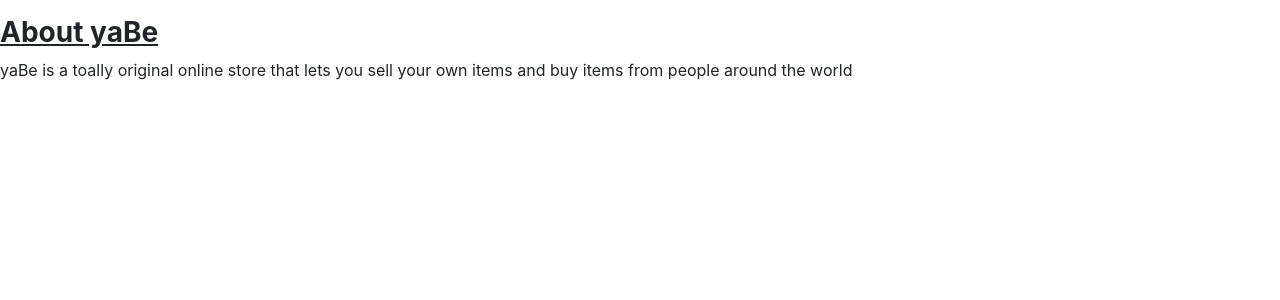
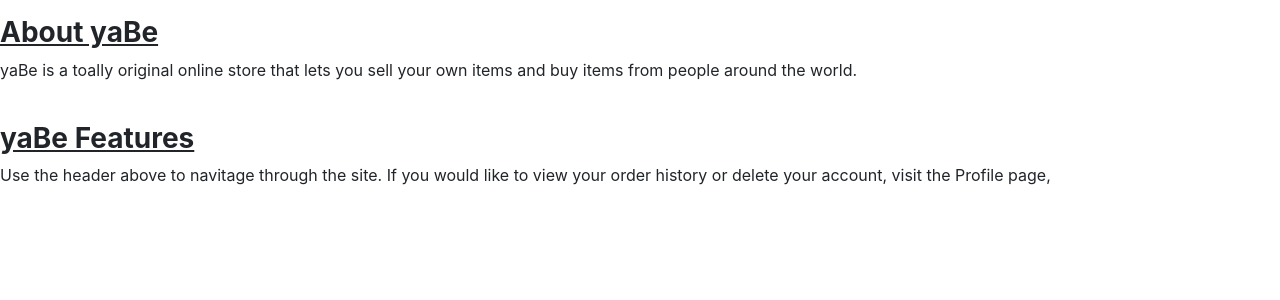
Before and after one commit to JustinYSJSU/cmpe131Project, a Flask app: page /home in a window 1280 px wide. Shown: the part 181-481 px from the top of the page. Run offline with Flask 2, Linux system fonts and the light colour scheme; a user stored in the database is signed in; some libraries are stand-ins or nearby versions.

Commit message:
Added button functionality to create account, view item links

```diff
--- a/app/templates/display_item.html
+++ b/app/templates/display_item.html
@@ -77,7 +77,7 @@
     <p> {{item.name}} for {{"$%.2f"|format(item.price)}} </p>
     <p> Item Description: {{item.description}} </p>
     <p> Seller: {{item.user_seller_name}} </p>
-    <p> <a href={{item.id}}> View Item </a> </p>
+    <p> <a class="btn btn-outline-primary" href={{item.id}} role="button">View> </a> </p>
     <p><b> ------------------------------- </b></p>
     <br>
   {% endfor %}
--- a/app/templates/home.html
+++ b/app/templates/home.html
@@ -1,4 +1,4 @@
-{% block head %}
+
 <!doctype html>
 <html lang="en">
   <head>
@@ -88,7 +88,7 @@
      </div>
     </div>
   <br>
-{% endblock %}
+
   <div class="d-flex flex-wrap align-items-center justify-content-center justify-content-lg-start" </div>
    <a class="btn btn-outline-danger mr-2" href="{{url_for('logout')}}" role="button"> Logout </a>
 
@@ -96,7 +96,15 @@
 
 <h3> <b> <u> About yaBe </b> </u> </h3>
 <p> yaBe is a toally original online store that lets you sell your own
-    items and buy items from people around the world
+    items and buy items from people around the world.
+</p>
+
+<br>
+
+<h3> <b> <u> yaBe Features </b> </u> </h3>
+<p> Use the header above to navitage through the site.
+    If you would like to view your order history or delete
+    your account, visit the Profile page,
 </p>
 
 </main>
--- a/app/templates/login.html
+++ b/app/templates/login.html
@@ -40,9 +40,11 @@
    {{login_form.username(size = 16)}} <br>
    {{login_form.password.label}}
    {{login_form.password(size = 16)}} <br>
-   {{login_form.submit()}} <br>
+   {{login_form.submit()}}
   </form>
-   <a href="createAccount"> Create Account </a>
+
+   <br> </br>
+   <a class="btn btn-outline-primary mt2"  href="createAccount" role="button"> Create Account </a>
 
 
   <p class="mt-5 mb-3 text-muted">&copy; 2022</p>
```
Also changed, not shown: app/templates/see_all_items.html (+2 -93 lines).
